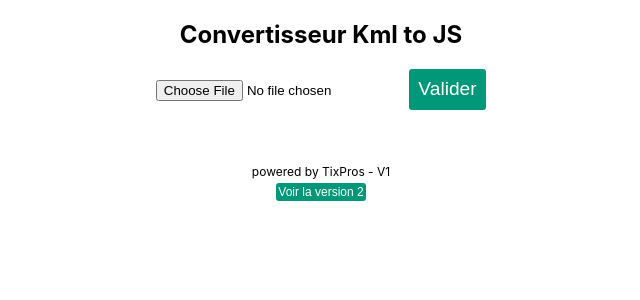
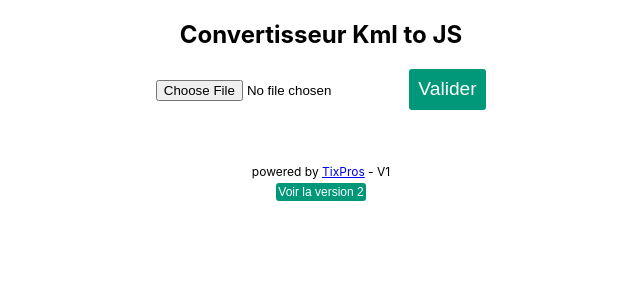
Before and after one commit to TIXPROS/WilsonKML, a React (Create React App) app: page / in a window 1280 px wide. Shown: the top 300 px of the page, without its empty margins (319-959 px from the left). Built offline with nearby package versions, Linux system fonts and the light colour scheme.

Commit message:
3rd commit

```diff
--- a/src/App.js
+++ b/src/App.js
@@ -24,7 +24,7 @@ export default class App extends Component {
             <ClientMain /> :
             <Main />
         }
-        <span style={{ fontSize: "12px" }} >powered by TixPros - V{this.state.version}</span>
+        <span style={{ fontSize: "12px" }} >powered by <a href = "https://tixpros.pro/" target="_blank" >TixPros</a> - V{this.state.version}</span>
         <br />
         <button
           style={{ fontSize: 12, padding: 2 }}
```
